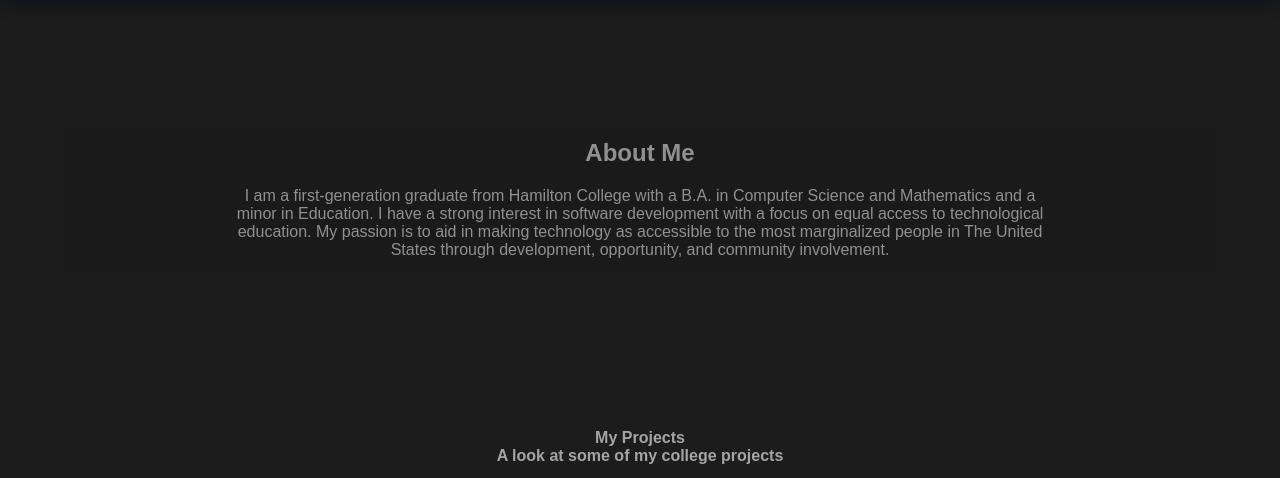
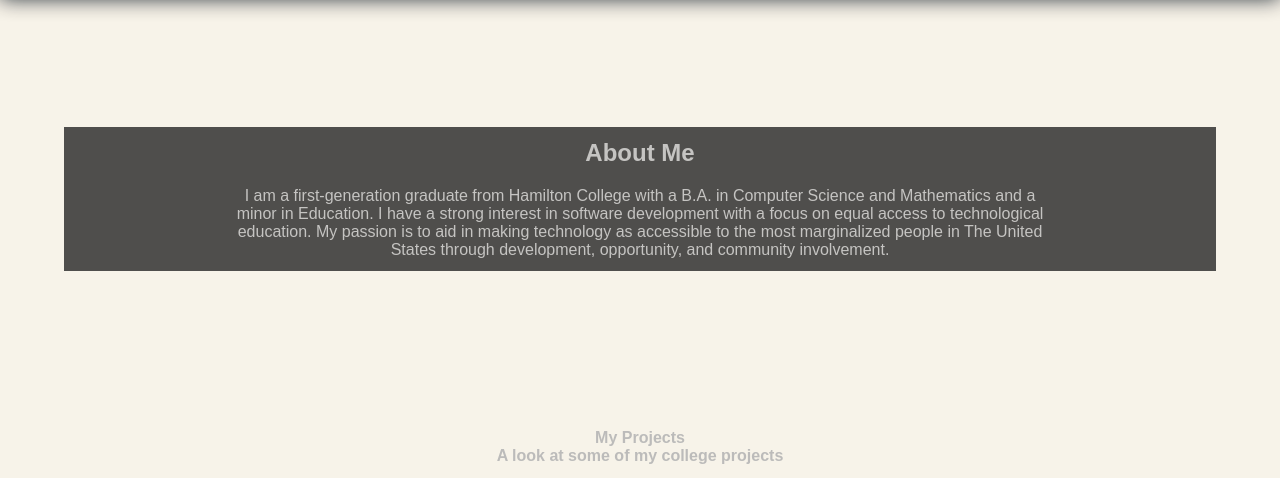
Before and after one commit to midoriknecht/midoriknecht.github.io, a plain HTML site: page index.html in a window 1280 px wide. Shown: the part 76-554 px from the top of the page. Drawn offline with Linux system fonts and the light colour scheme.

Commit message:
Update style.css

```diff
--- a/resources/css/style.css
+++ b/resources/css/style.css
@@ -11,7 +11,7 @@
     font-size: 22px;
     padding-top: 45px;
     color: hsl(0, 0%, 71%);
-    background-color: hsl(0, 0%, 11%);
+    background-color: hsl(46, 45%, 94%);
     /* background-color: gree; */
     opacity: 0.9;
     text-align: center;
```
